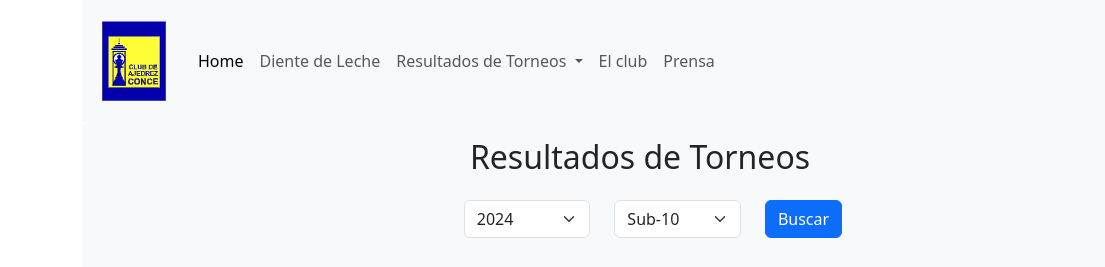
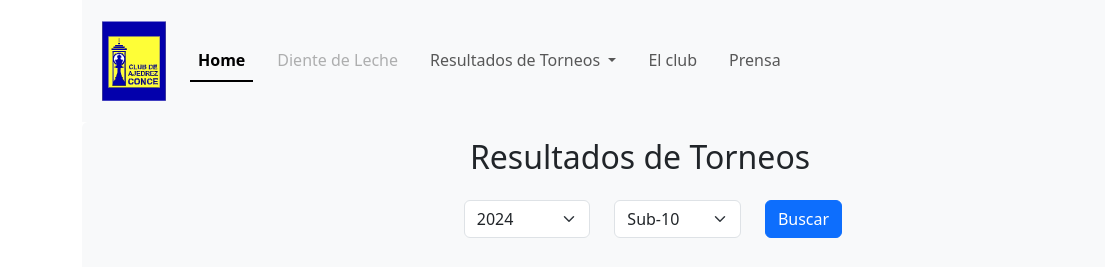
Before and after one commit to xJaip/club-ajedrez-conce2, a website: page resultados.html in a window 1280 px wide. Shown: the top 267 px of the page, 0-1105 px from the left. Drawn offline with nearby package versions, Linux system fonts and the light colour scheme.

Commit message:
CDN bootstrap

```diff
--- a/index.html
+++ b/index.html
@@ -29,7 +29,7 @@
                     <a class="nav-link active" aria-current="page" href="#home">Home</a>
                   </li>
                   <li class="nav-item">
-                    <a class="nav-link" href="/#diente-de-leche">Diente de Leche</a>
+                    <a class="nav-link disabled" href="/#diente-de-leche">Diente de Leche</a>
                   </li>
                   <li class="nav-item dropdown">
                     <a class="nav-link dropdown-toggle" href="resultados.html" role="button" data-bs-toggle="dropdown" aria-expanded="false">
@@ -229,7 +229,8 @@
 
 
     <script src="./node_modules/@popperjs/core/dist/umd/popper.min.js"></script>
-    <script src="./node_modules/bootstrap/dist/js/bootstrap.min.js"></script>
+    <!--<script src="./node_modules/bootstrap/dist/js/bootstrap.min.js"></script>-->
+    <script src="https://cdn.jsdelivr.net/npm/bootstrap@5.3.3/dist/js/bootstrap.bundle.min.js" integrity="sha384-YvpcrYf0tY3lHB60NNkmXc5s9fDVZLESaAA55NDzOxhy9GkcIdslK1eN7N6jIeHz" crossorigin="anonymous"></script>
     <script src="./main.js"></script>
   </body>
 
--- a/resultados.html
+++ b/resultados.html
@@ -21,12 +21,12 @@
           <span class="navbar-toggler-icon"></span>
         </button>
         <div class="collapse navbar-collapse" id="navbarSupportedContent">
-          <ul class="navbar-nav me-auto mb-2 mb-lg-0">
+          <ul class="navbar-nav me-auto nav-underline mb-2 mb-lg-0">
             <li class="nav-item">
               <a class="nav-link active" aria-current="page" href="#home">Home</a>
             </li>
             <li class="nav-item">
-              <a class="nav-link" href="/#diente-de-leche">Diente de Leche</a>
+              <a class="nav-link disabled" href="/#diente-de-leche">Diente de Leche</a>
             </li>
             <li class="nav-item dropdown">
               <a class="nav-link dropdown-toggle" href="resultados.html" role="button" data-bs-toggle="dropdown" aria-expanded="false">
@@ -41,10 +41,10 @@
               </ul>
             </li>
             <li class="nav-item">
-              <a class="nav-link" href="/#el-club">El club</a>
+              <a class="nav-link" href="#el-club">El club</a>
             </li>
             <li class="nav-item">
-              <a class="nav-link" href="/#prensa">Prensa</a>
+              <a class="nav-link" href="#prensa">Prensa</a>
             </li>
           </ul>
           <div class="d-flex">
@@ -117,7 +117,8 @@
 
 
     <script src="./node_modules/@popperjs/core/dist/umd/popper.min.js"></script>
-    <script src="./node_modules/bootstrap/dist/js/bootstrap.min.js"></script>
+    <!--<script src="./node_modules/bootstrap/dist/js/bootstrap.min.js"></script>-->
+    <script src="https://cdn.jsdelivr.net/npm/bootstrap@5.3.3/dist/js/bootstrap.bundle.min.js" integrity="sha384-YvpcrYf0tY3lHB60NNkmXc5s9fDVZLESaAA55NDzOxhy9GkcIdslK1eN7N6jIeHz" crossorigin="anonymous"></script>
     <script src="ranking.js"></script>
     <script src="./main.js"></script>
   </body>
```
